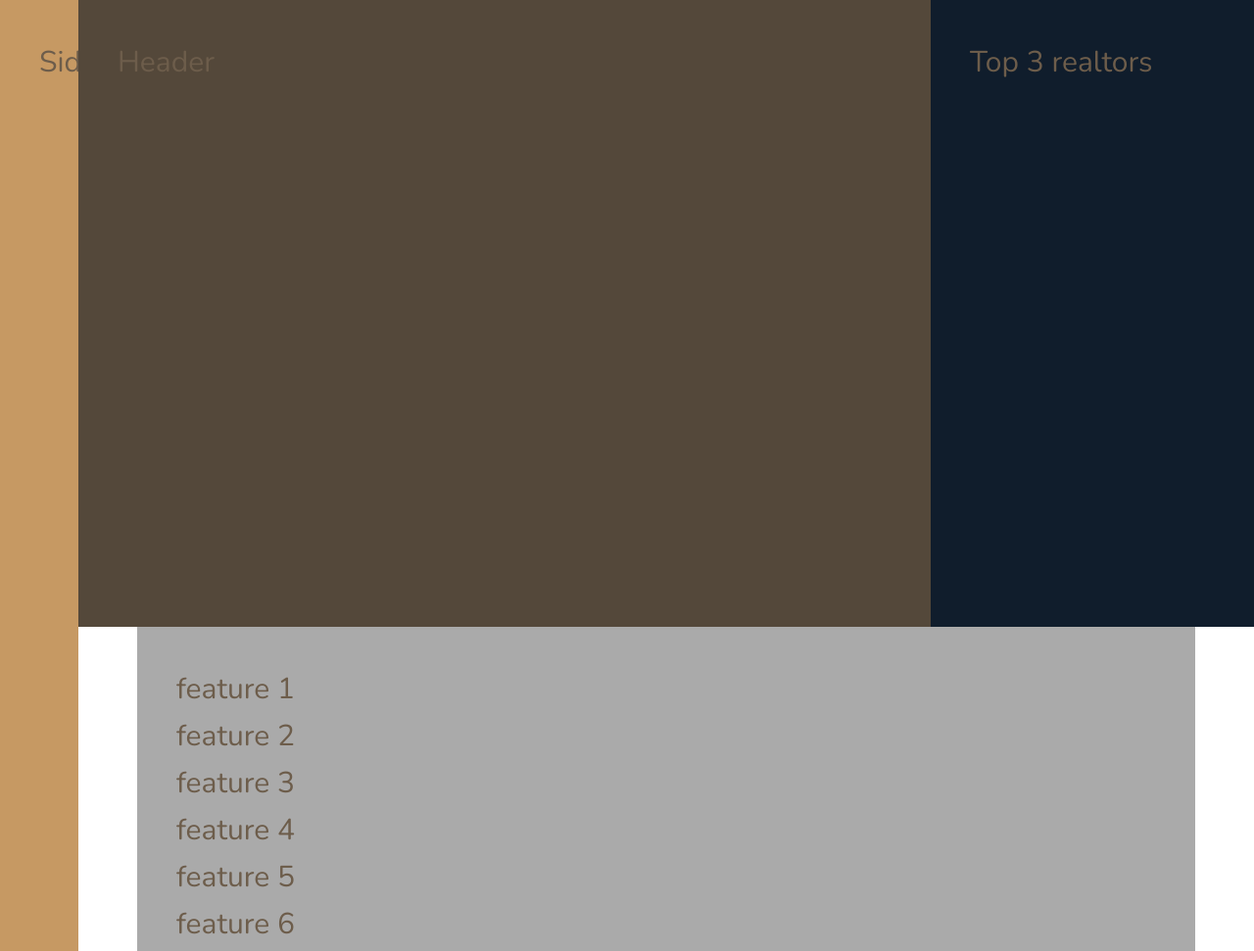
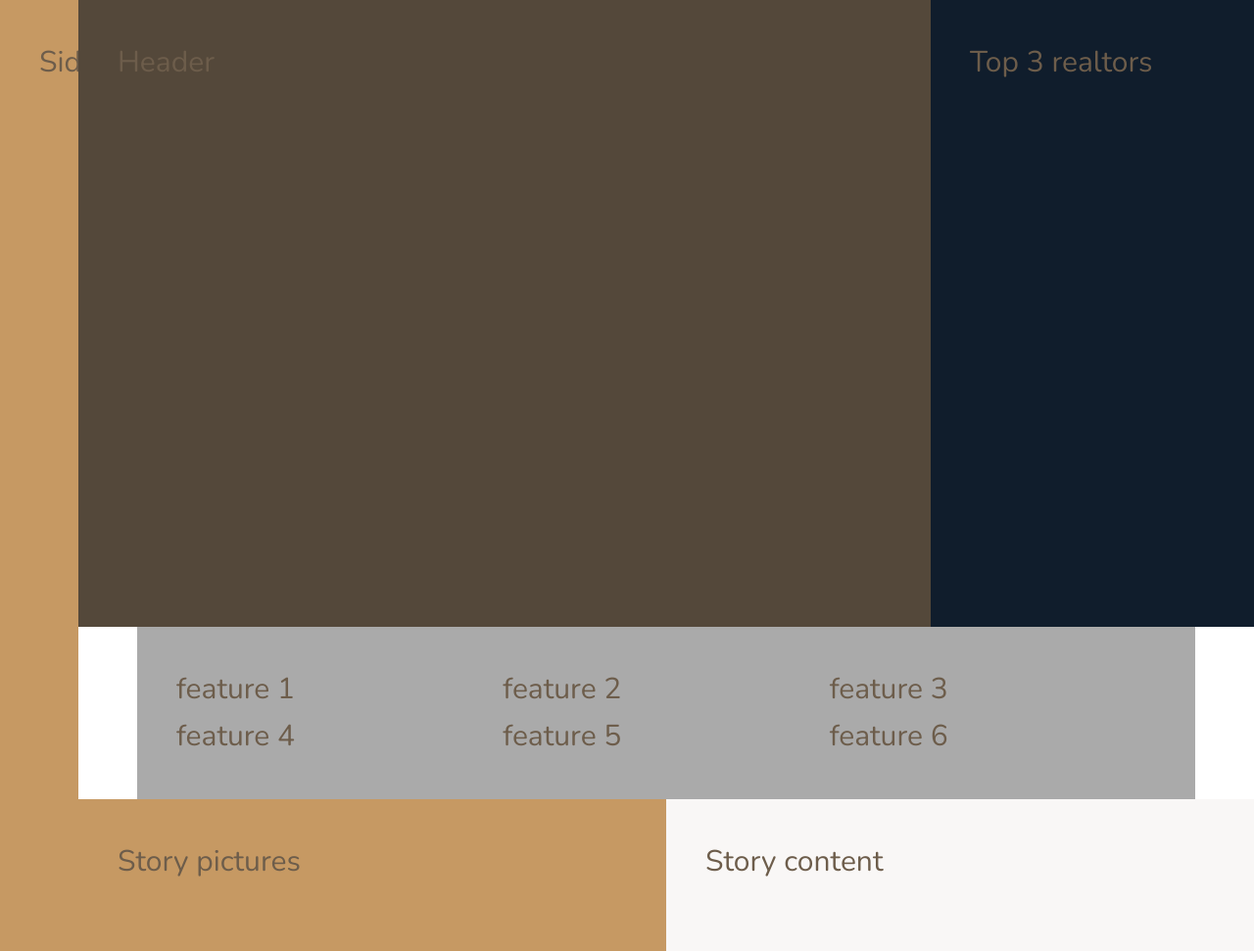
Before and after one commit to erhanertem/Website-Nexter, a website: page index.html in a window 1280 px wide. Shown: the top 971 px of the page at 98% size. Drawn offline with nearby package versions, Linux system fonts and the light colour scheme.

Commit message:
Fix typo @ class

```diff
--- a/index.html
+++ b/index.html
@@ -16,21 +16,28 @@
 		<title>nexter &mdash; your home, your freedom</title>
 	</head>
 	<body class="container">
+		<!-- SECTION: SIDEBAR -->
 		<div class="sidebar">Sidebar</div>
+		<!-- SECTION: HEADER -->
 		<header class="header">Header</header>
 		<div class="realtors">Top 3 realtors</div>
+		<!-- SECTION: FEATURES -->
 		<section class="features">
-			<div class="features">feature 1</div>
-			<div class="features">feature 2</div>
-			<div class="features">feature 3</div>
-			<div class="features">feature 4</div>
-			<div class="features">feature 5</div>
-			<div class="features">feature 6</div>
+			<div class="feature">feature 1</div>
+			<div class="feature">feature 2</div>
+			<div class="feature">feature 3</div>
+			<div class="feature">feature 4</div>
+			<div class="feature">feature 5</div>
+			<div class="feature">feature 6</div>
 		</section>
+		<!-- SECTION: STORY -->
 		<div class="story__pictures">Story pictures</div>
 		<div class="story__content">Story content</div>
+		<!-- SECTION: HOMES -->
 		<section class="homes">Homes</section>
+		<!-- SECTION: GALLERY -->
 		<section class="gallery">Gallery</section>
+		<!-- SECTION: FOOTER -->
 		<footer class="footer">Footer</footer>
 	</body>
 </html>
--- a/sass/main.css
+++ b/sass/main.css
@@ -49,6 +49,8 @@ body {
 .features {
   background-color: #aaa;
   grid-column: center-start/center-end;
+  display: grid;
+  grid-template-columns: repeat(3, 1fr);
 }
 
 .story__pictures {
```
Also changed, not shown: 1 other file.
